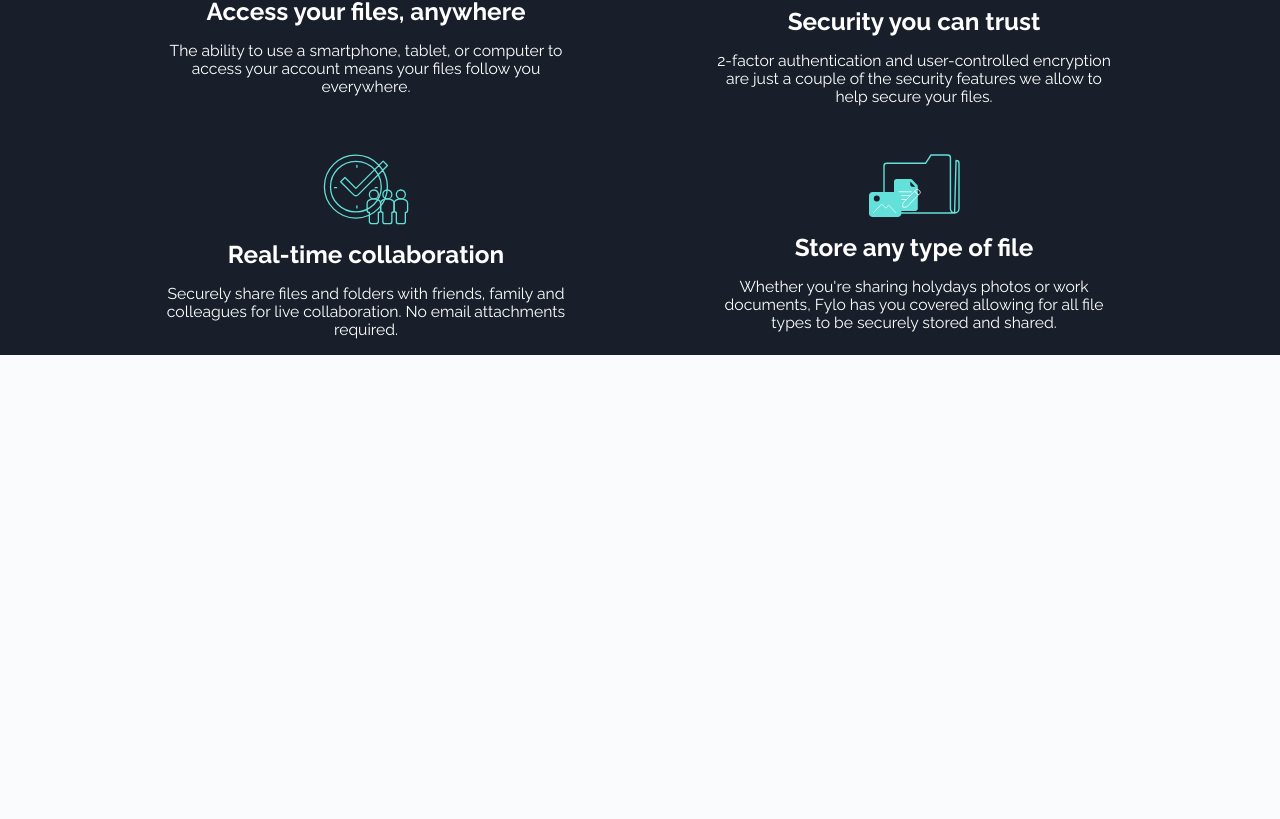
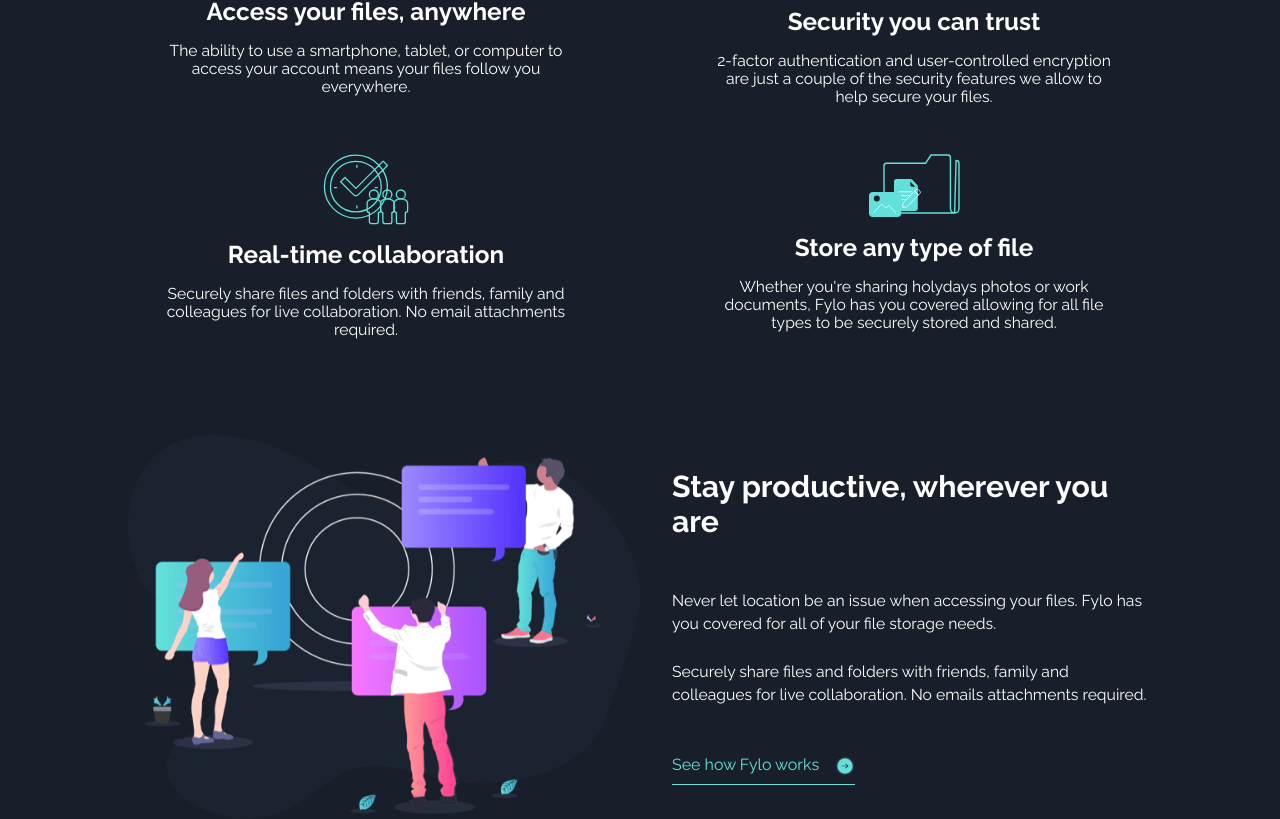
Before and after one commit to Wlfernando/fylo-dark-theme, a React (Vite) app: page / in a window 1280 px wide. Shown: the part 973-1792 px from the top of the page. Before the commit the page ends 1328 px from the top, so only its background shows below. Built offline with nearby package versions, Linux system fonts and the light colour scheme.

Commit message:
Feat: add Tour

```diff
--- a/src/App.tsx
+++ b/src/App.tsx
@@ -2,6 +2,7 @@ import './App.css'
 import Header from './components/header/Header'
 import Hero from './components/hero/Hero'
 import Service from './components/service/Service'
+import Tour from './components/tour/Tour'
 
 function App() {
   return (
@@ -10,6 +11,7 @@ function App() {
       <main className='landing-page'>
         <Hero />
         <Service />
+        <Tour />
       </main>
     </>
   )
--- /dev/null
+++ b/src/components/tour/Tour.css
@@ -0,0 +1,24 @@
+.tour {
+  .tour__link {
+    text-decoration-line: none;
+    color: var(--cyan);
+    border-bottom: 1px solid var(--cyan);
+    padding-bottom: .5rem;
+
+    display: flex;
+    align-items: start;
+    gap: 1rem;
+    height: max-content;
+    width: max-content;
+  }
+
+  .tour__arrow {
+    width: 20px;
+    aspect-ratio: 1 / 1;
+    transition: translate 150ms ease-in-out;
+
+    .tour__link:hover > & {
+      translate: 10px;
+    }
+  }
+}
--- /dev/null
+++ b/src/components/tour/Tour.tsx
@@ -0,0 +1,22 @@
+import BlackBoard from "../black-board/BlackBoard";
+import img from '@Assets/illustration-stay-productive.png'
+import './Tour.css'
+import arrow from '@Assets/icon-arrow.svg'
+
+export default function Tour() {
+  return (
+    <>
+      <BlackBoard
+        className="tour"
+        row
+        img={{img, alt: 'communication anywhere'}}
+        title="Stay productive, wherever you are"
+        text={`Never let location be an issue when accessing your files. Fylo has you covered for all of your file storage needs. \n\nSecurely share files and folders with friends, family and colleagues for live collaboration. No emails attachments required.`}
+      >
+        <a className="tour__link" href="#">See how Fylo works
+          <img className="tour__arrow" src={arrow} alt='arrow' />
+        </a>
+      </BlackBoard>
+    </>
+  )
+}
```
